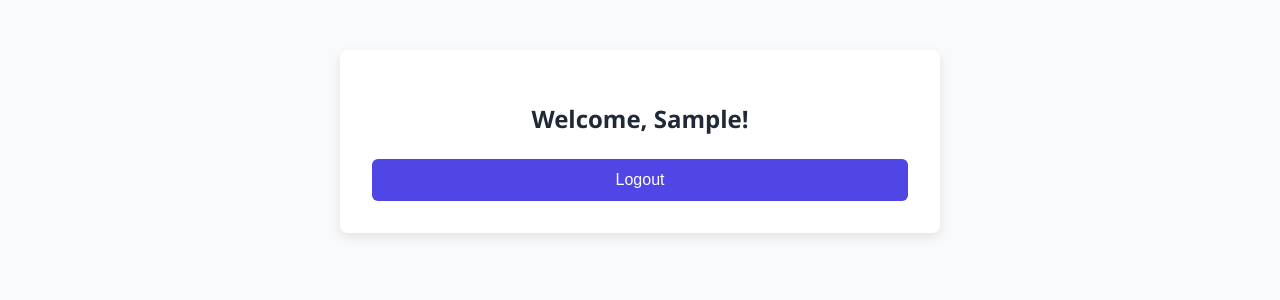
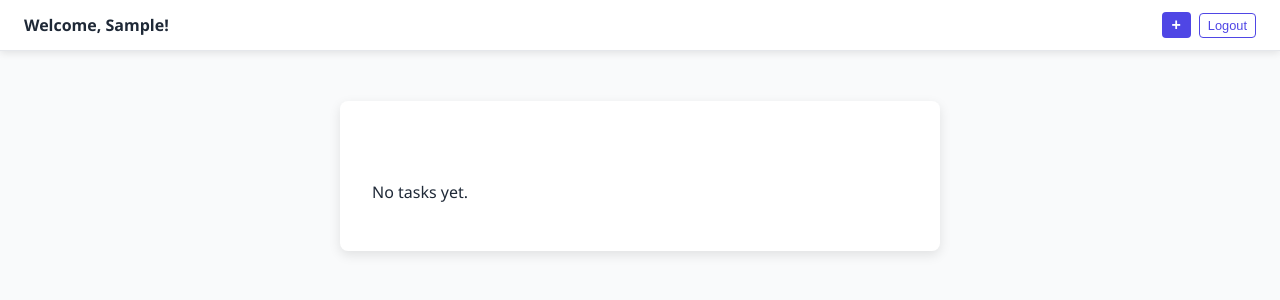
Before and after one commit to bravo1goingdark/Personal-Task-Tracker, a React (Vite) app: page /dashboard in a window 1280 px wide. Both pictures are taken after typing "Sample" into the empty fields and a click on the button "Login". Shown: the top 300 px of the page. Built offline with nearby package versions, Linux system fonts and the light colour scheme.

Commit message:
feat: add Task Form where users can add tasks

```diff
--- /dev/null
+++ b/src/@types/Task.ts
@@ -0,0 +1,12 @@
+
+
+export interface Task {
+    id: number;
+    title: string;
+    description?: string;
+    completed: boolean;
+    createdAt: string;
+}
+export interface TaskFormProps {
+    onAddTask: (task: Task) => void;
+}
--- a/src/components/DashBoard.tsx
+++ b/src/components/DashBoard.tsx
@@ -1,15 +1,57 @@
-import React from 'react';
+import React, { useEffect, useState } from 'react';
+import TaskForm from './TaskForm';
+import type { Task } from "../@types/Task.ts";
+import type { DashboardProps } from "../@types/props.ts";
 
-import type {DashboardProps} from "../@types/props.ts";
+const Dashboard: React.FC<DashboardProps> = ({ onLogout }: DashboardProps) => {
+    const [showForm, setShowForm] = useState<boolean>(false);
+    const username: string | null = localStorage.getItem('username');
+    const [tasks, setTasks] = useState<Task[]>(() => {
+        const saved: string | null = localStorage.getItem('tasks');
+        return saved ? JSON.parse(saved) : [];
+    });
 
-const Dashboard: React.FC<DashboardProps> = ({onLogout}: DashboardProps) => {
-    const username: string | null = localStorage.getItem('username');
+    useEffect((): void => {
+        localStorage.setItem('tasks', JSON.stringify(tasks));
+    }, [tasks]);
+
+    const handleAddTask: (task: Task) => void = (task: Task): void => {
+        setTasks([task, ...tasks]);
+    };
 
     return (
-        <div className="dashboard-container">
-            <h2>Welcome, {username}!</h2>
-            <button onClick={onLogout}>Logout</button>
-        </div>
+        <>
+            <div className="dashboard-navbar">
+                <span className="username">Welcome, {username}!</span>
+                <div className="nav-actions">
+                    <button className="add-task-btn" onClick={() => setShowForm((prev) => !prev)}>+</button>
+                    <button className="logout" onClick={onLogout}>Logout</button>
+                </div>
+            </div>
+
+            <div className="dashboard-container">
+                {showForm && <TaskForm onAddTask={handleAddTask} />}
+
+                <div className="task-list">
+                    {tasks.length === 0 ? (
+                        <p>No tasks yet.</p>
+                    ) : (
+                        tasks.map((task) => (
+                            <div key={task.id} className="task-item">
+                                <div className="task-header">
+                                    <h3>{task.title}</h3>
+                                    <span className="task-date">{new Date(task.createdAt).toLocaleString()}</span>
+                                </div>
+                                {task.description && <p>{task.description}</p>}
+                                <span className={`status ${task.completed ? 'done' : 'pending'}`}>
+                                    {task.completed ? '✅ Completed' : '⏳ Pending'}
+                                </span>
+                            </div>
+                        ))
+                    )}
+                </div>
+            </div>
+        </>
     );
 };
 
--- /dev/null
+++ b/src/components/TaskForm.tsx
@@ -0,0 +1,47 @@
+// src/components/TaskForm.tsx
+import React, {type ChangeEvent, useState} from 'react';
+import type {Task, TaskFormProps} from "../@types/Task.ts";
+
+
+const TaskForm: React.FC<TaskFormProps> = ({onAddTask}: TaskFormProps) => {
+    const [title, setTitle] = useState('');
+    const [description, setDescription] = useState('');
+
+    const handleSubmit = (e: React.FormEvent) => {
+        e.preventDefault();
+        if (!title.trim()) return;
+
+        const newTask: Task = {
+            id: Date.now(),
+            title: title.trim(),
+            description: description.trim() || '',
+            completed: false,
+            createdAt: new Date().toISOString(),
+        };
+
+        onAddTask(newTask);
+        setTitle('');
+        setDescription('');
+    };
+
+    return (
+        <form onSubmit={handleSubmit} style={{marginBottom: '2rem'}}>
+            <input
+                type="text"
+                placeholder="Task title *"
+                value={title}
+                onChange={(e: ChangeEvent<HTMLInputElement>) => setTitle(e.target.value)}
+                required
+            />
+            <textarea
+                placeholder="Task description"
+                value={description}
+                onChange={(e: ChangeEvent<HTMLTextAreaElement>): void => setDescription(e.target.value)}
+                style={{marginTop: '1rem', padding: '12px', width: '100%', fontSize: '1rem', borderRadius: '6px'}}
+            />
+            <button type="submit" style={{marginTop: '1rem'}}>Add Task</button>
+        </form>
+    );
+};
+
+export default TaskForm;
--- a/src/styles/App.css
+++ b/src/styles/App.css
@@ -41,7 +41,8 @@ form {
     gap: 1rem;
 }
 
-input[type="text"] {
+input[type="text"],
+textarea {
     width: 100%;
     padding: 12px;
     font-size: 1rem;
@@ -51,7 +52,8 @@ input[type="text"] {
     transition: 0.2s border;
 }
 
-input[type="text"]:focus {
+input[type="text"]:focus,
+textarea:focus {
     border-color: var(--primary-color);
 }
 
@@ -82,6 +84,102 @@ button:hover {
     text-align: center;
 }
 
+.dashboard-navbar {
+    display: flex;
+    justify-content: space-between;
+    align-items: center;
+    padding: 0.75rem 1.5rem;
+    background-color: var(--white);
+    box-shadow: 0 2px 8px var(--shadow);
+    position: sticky;
+    top: 0;
+    z-index: 10;
+    border-bottom: 1px solid #e5e7eb;
+}
+
+.username {
+    font-size: 1rem;
+    font-weight: 600;
+    color: var(--text);
+}
+
+.nav-actions {
+    display: flex;
+    gap: 8px;
+    align-items: center;
+}
+
+.logout {
+    background-color: transparent;
+    color: var(--primary-color);
+    border: 1px solid var(--primary-color);
+    padding: 4px 8px;
+    border-radius: 4px;
+    font-size: 0.8rem;
+    cursor: pointer;
+    transition: all 0.2s ease-in-out;
+}
+
+.logout:hover {
+    background-color: var(--primary-color);
+    color: var(--white);
+}
+
+.add-task-btn {
+    background-color: var(--primary-color);
+    color: var(--white);
+    border: none;
+    padding: 4px 10px;
+    font-size: 1rem;
+    font-weight: bold;
+    border-radius: 4px;
+    cursor: pointer;
+}
+
+.add-task-btn:hover {
+    background-color: #4338ca;
+}
+
+.task-list {
+    display: flex;
+    flex-direction: column;
+    gap: 1rem;
+    margin-top: 2rem;
+    text-align: left;
+}
+
+.task-item {
+    background-color: var(--background);
+    border: 1px solid #e5e7eb;
+    padding: 1rem;
+    border-radius: 6px;
+    box-shadow: 0 2px 6px var(--shadow);
+}
+
+.task-header {
+    display: flex;
+    justify-content: space-between;
+    align-items: center;
+}
+
+.task-date {
+    font-size: 0.8rem;
+    color: #6b7280;
+}
+
+.status {
+    margin-top: 0.5rem;
+    display: inline-block;
+    font-size: 0.85rem;
+}
+
+.status.done {
+    color: green;
+}
+
+.status.pending {
+    color: #d97706;
+}
 
 @media (max-width: 480px) {
     .container,
@@ -95,8 +193,18 @@ button:hover {
     }
 
     input[type="text"],
+    textarea,
     button {
         font-size: 0.95rem;
         padding: 10px;
     }
+
+    .logout {
+        font-size: 0.8rem;
+        padding: 3px 6px;
+    }
+
+    .dashboard-navbar {
+        padding: 0.5rem 1rem;
+    }
 }
```
